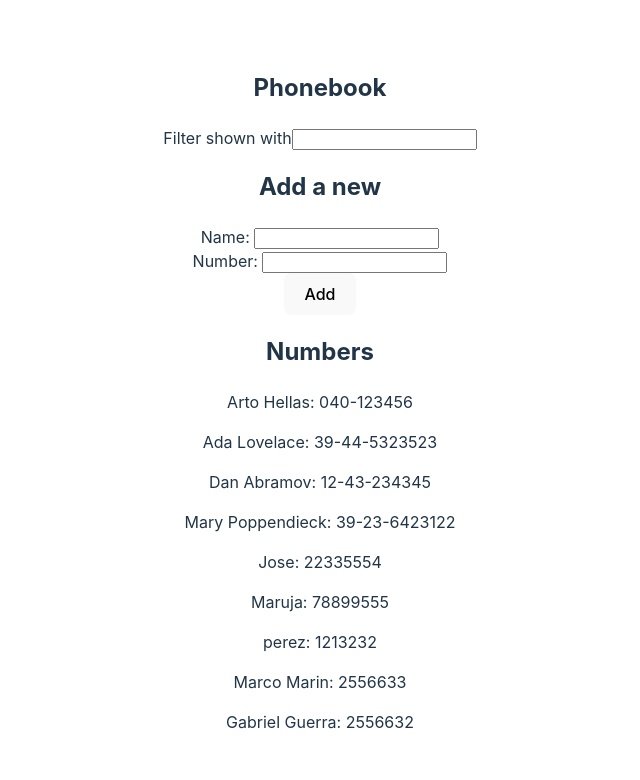
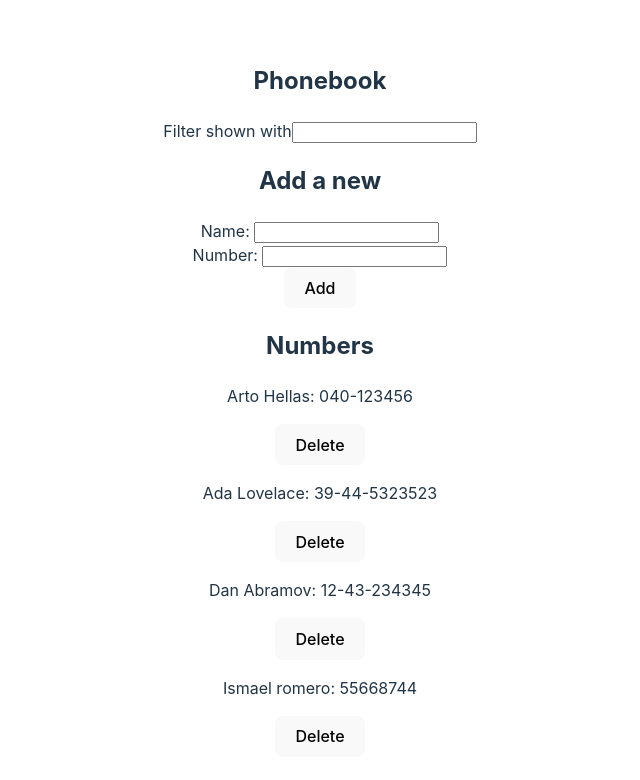
Before and after one commit to adanguerra1990/curso-fullstack-2024, a React (Vite) app in the folder part2/guia-telefonica/: page / in a window 1280 px wide. Shown: the top 780 px of the page, without its empty margins (320-960 px from the left). Built offline with nearby package versions, Linux system fonts and the light colour scheme; data requests are answered from the project's data file.

Commit message:
Ejercicio 2.14: paso 9

```diff
--- a/part2/guia-telefonica/db.json
+++ b/part2/guia-telefonica/db.json
@@ -16,34 +16,9 @@
       "id": "3"
     },
     {
-      "name": "Mary Poppendieck",
-      "number": "39-23-6423122",
-      "id": "4"
-    },
-    {
-      "id": "b4a9",
-      "name": "Jose",
-      "number": "22335554"
-    },
-    {
-      "id": "a9f7",
-      "name": "Maruja",
-      "number": "78899555"
-    },
-    {
-      "id": "1619",
-      "name": "perez",
-      "number": "1213232"
-    },
-    {
-      "id": "6bb6",
-      "name": "Marco Marin",
-      "number": "2556633"
-    },
-    {
-      "id": "a93e",
-      "name": "Gabriel Guerra",
-      "number": "2556632"
+      "id": "40b2",
+      "name": "Ismael romero",
+      "number": "55668744"
     }
   ]
 }
--- a/part2/guia-telefonica/src/App.jsx
+++ b/part2/guia-telefonica/src/App.jsx
@@ -4,6 +4,8 @@
 import Form from './components/Form'
 import Persons from './components/Persons'
 import personServices from './services/person'
+import axios from 'axios'
+import person from './services/person'
 
 
 function App() {
@@ -67,6 +69,27 @@
 
   const filterPerson = persons.filter(person => person.name.toLowerCase().includes(searchPerson.toLowerCase()))
 
+  const deletePerson = (id) => {
+    const personToDelete = persons.find(p => p.id === id)
+
+    if (window.confirm(`Delete ${personToDelete.name}`)) {
+      const updatePerson = persons.filter(person => person.id !== id)
+      console.log('filterDelete..', updatePerson)
+      personServices
+        .personDelete(id)
+        .then(returnedDelete => {
+          console.log(returnedDelete)
+          setPersons(updatePerson)
+        })
+        .catch(error => {
+          console.log('error', error)
+          alert(`${personToDelete.name} has been deleted`)
+          console.log('alert...', updatePerson)
+          setPersons(updatePerson)
+        })
+    }
+  }
+
   console.log('filtrado...', filterPerson)
 
   return (
@@ -82,6 +105,7 @@
       <h2>Numbers</h2>
       <Persons
         filterPerson={filterPerson}
+        deletePerson={deletePerson}
       />
     </div>
   )
--- a/part2/guia-telefonica/src/components/Person.jsx
+++ b/part2/guia-telefonica/src/components/Person.jsx
@@ -1,5 +1,15 @@
 import React from 'react';
 
-const Person = ({persons, number}) =>  <p>{persons}: {number}</p>
+const Person = ({ persons, number, deletePerson }) => {
+
+    return (
+        <div>
+            <p>{persons}: {number}</p>
+            <button onClick={deletePerson}>Delete</button>
+        </div>
+    )
+
+
+}
 
 export default Person;
--- a/part2/guia-telefonica/src/components/Persons.jsx
+++ b/part2/guia-telefonica/src/components/Persons.jsx
@@ -1,7 +1,7 @@
 import React from 'react';
 import Person from './Person';
 
-const Persons = ({filterPerson}) => {
+const Persons = ({filterPerson, deletePerson}) => {
     return (
         <div>
             {filterPerson.map(person => {
@@ -10,6 +10,7 @@
                         key={person.id}
                         persons={person.name}
                         number={person.number}
+                        deletePerson={() => deletePerson(person.id)}
                     />)
             })}
         </div>
--- a/part2/guia-telefonica/src/services/person.js
+++ b/part2/guia-telefonica/src/services/person.js
@@ -11,4 +11,9 @@
     return request.then(response => response.data)
 }
 
-export default { getAll, create }
+const personDelete = (id) => {
+    const request = axios.delete(`${baseUrl}/${id}`)
+    return request.then(response => response.data)
+}
+
+export default { getAll, create, personDelete }
```
